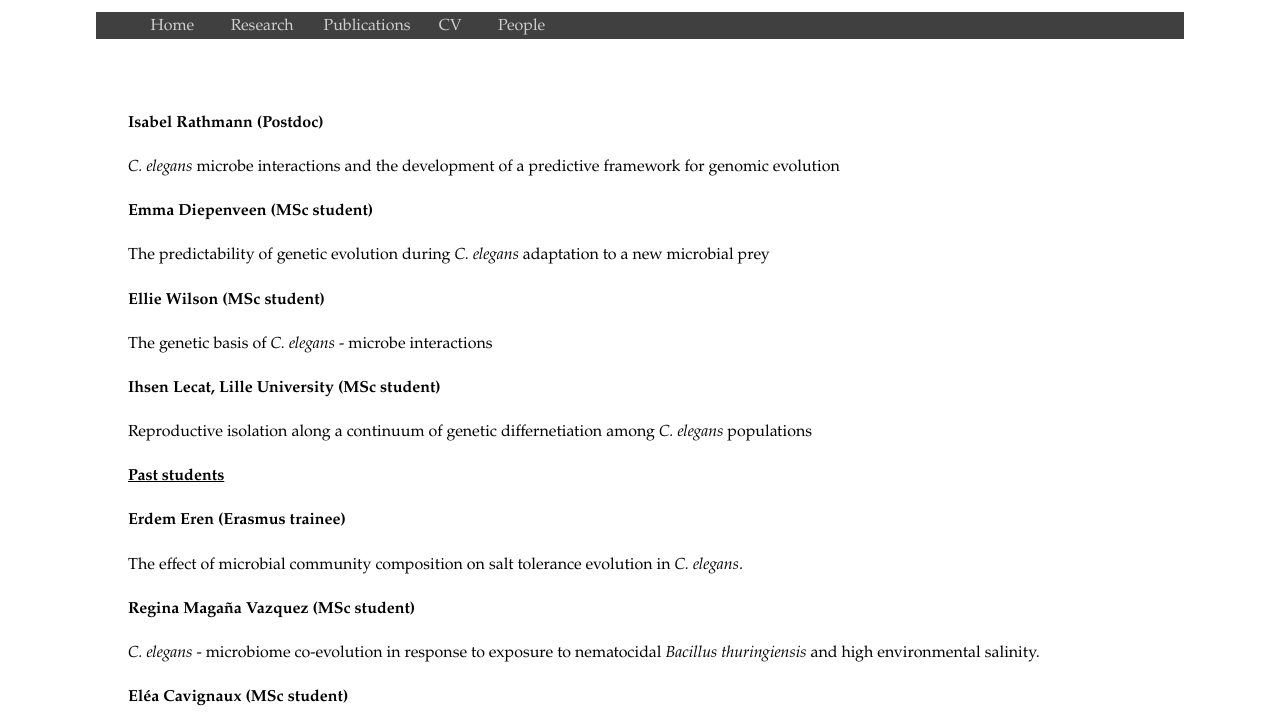
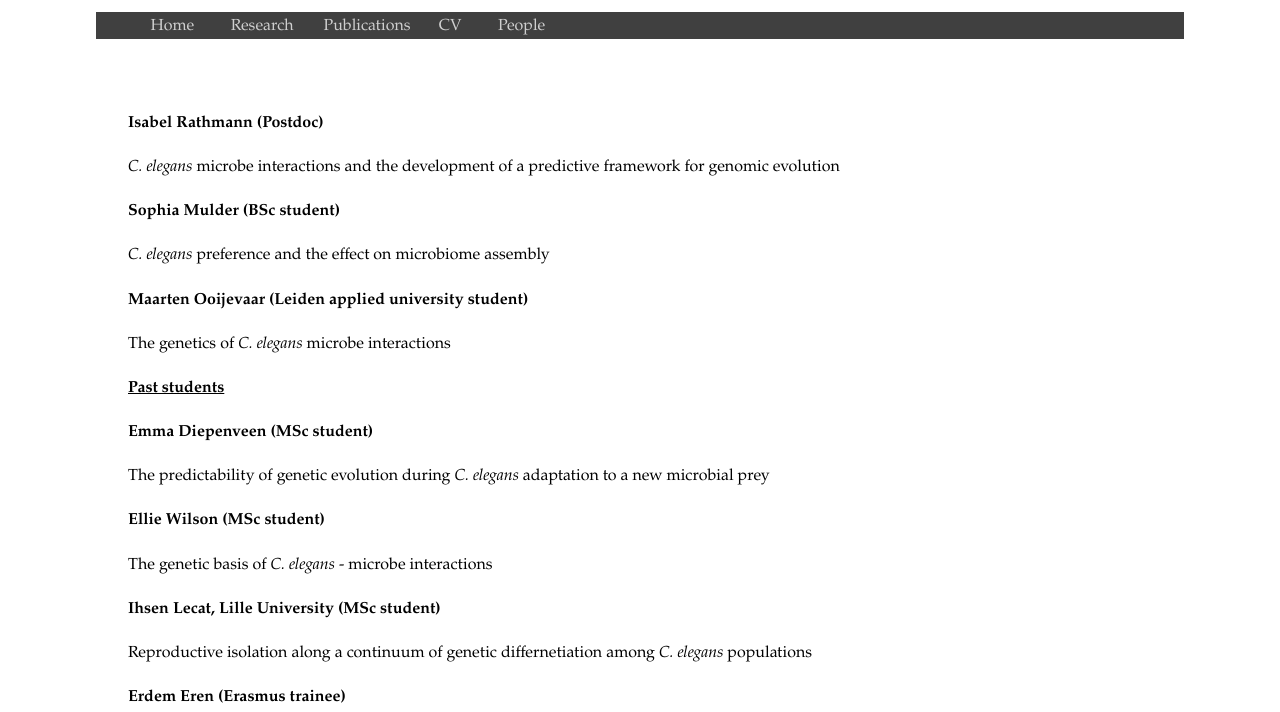
Before and after one commit to thomasblankers/thomasblankers.github.io, a plain HTML site: page people.html in a window 1280 px wide. Shown: the part 88-800 px from the top of the page. Drawn offline with nearby package versions, Linux system fonts and the light colour scheme.

Commit message:
update people

```diff
--- a/people.html
+++ b/people.html
@@ -28,6 +28,16 @@
 	<br>
 	<p><i>C. elegans</i> microbe interactions and the development of a predictive framework for genomic evolution</p>
 	<br>
+  <p><b>Sophia Mulder (BSc student)</b></p>
+	<br>
+	<p><i>C. elegans</i> preference and the effect on microbiome assembly</p>
+	<br>
+  <p><b>Maarten Ooijevaar (Leiden applied university student)</b></p>
+	<br>
+	<p>The genetics of <i>C. elegans</i> microbe interactions</p>
+	<br>
+	<p><b><u>Past students</u></b></p>
+	<br>
 	<p><b>Emma Diepenveen (MSc student)</b></p>
 	<br>
 	<p>The predictability of genetic evolution during <i>C. elegans</i> adaptation to a new microbial prey</p>
@@ -39,8 +49,6 @@
 	<p><b>Ihsen Lecat, Lille University (MSc student)</b></p>
 	<br>
 	<p>Reproductive isolation along a continuum of genetic differnetiation among <i>C. elegans</i> populations</p>
-	<br>
-	<p><b><u>Past students</u></b></p>
 	<br>
 	<p><b>Erdem Eren (Erasmus trainee)</b></p>
 	<br>
```
